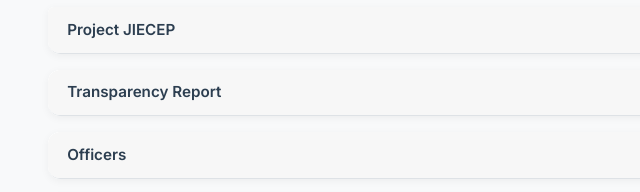
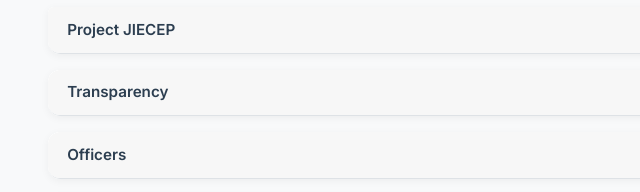
Before and after one commit to eldrin-dotcom/JIECEP-PUPMC, a plain HTML site: page public/portal/explore.html in a window 1280 px wide. Shown: the part 269-461 px from the top of the page, 0-640 px from the left. Drawn offline with nearby package versions, Linux system fonts and the light colour scheme.

Commit message:
remove report word

```diff
--- a/public/portal/explore.html
+++ b/public/portal/explore.html
@@ -127,7 +127,7 @@
             <div class="accordion-item">
                 <h2 class="accordion-header">
                     <button class="accordion-button collapsed" type="button" data-bs-toggle="collapse" data-bs-target="#collapseTransparency" aria-expanded="false" aria-controls="collapseTransparency">
-                        Transparency Report
+                        Transparency
                     </button>
                 </h2>
                 <div id="collapseTransparency" class="accordion-collapse collapse">
```
